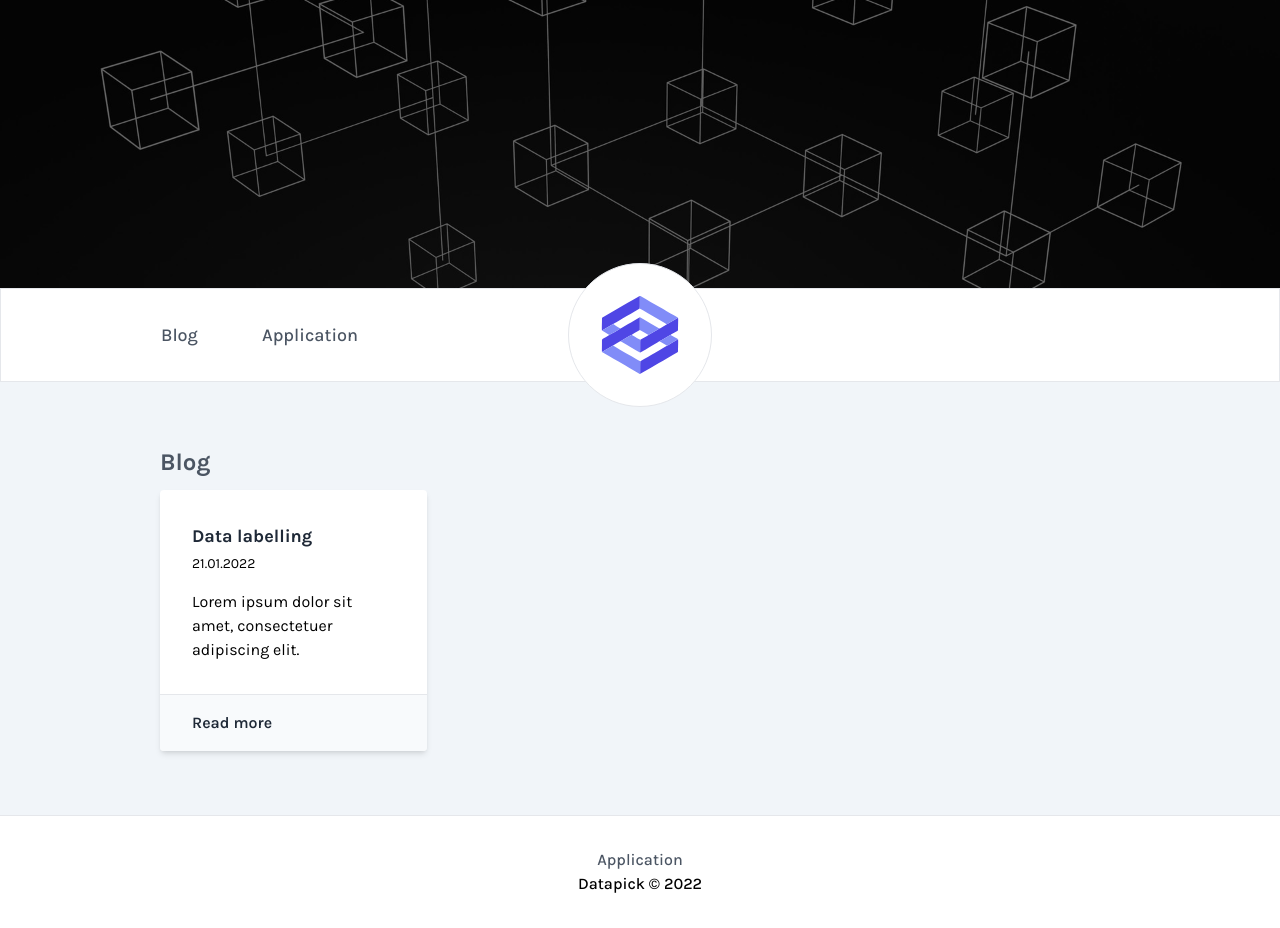
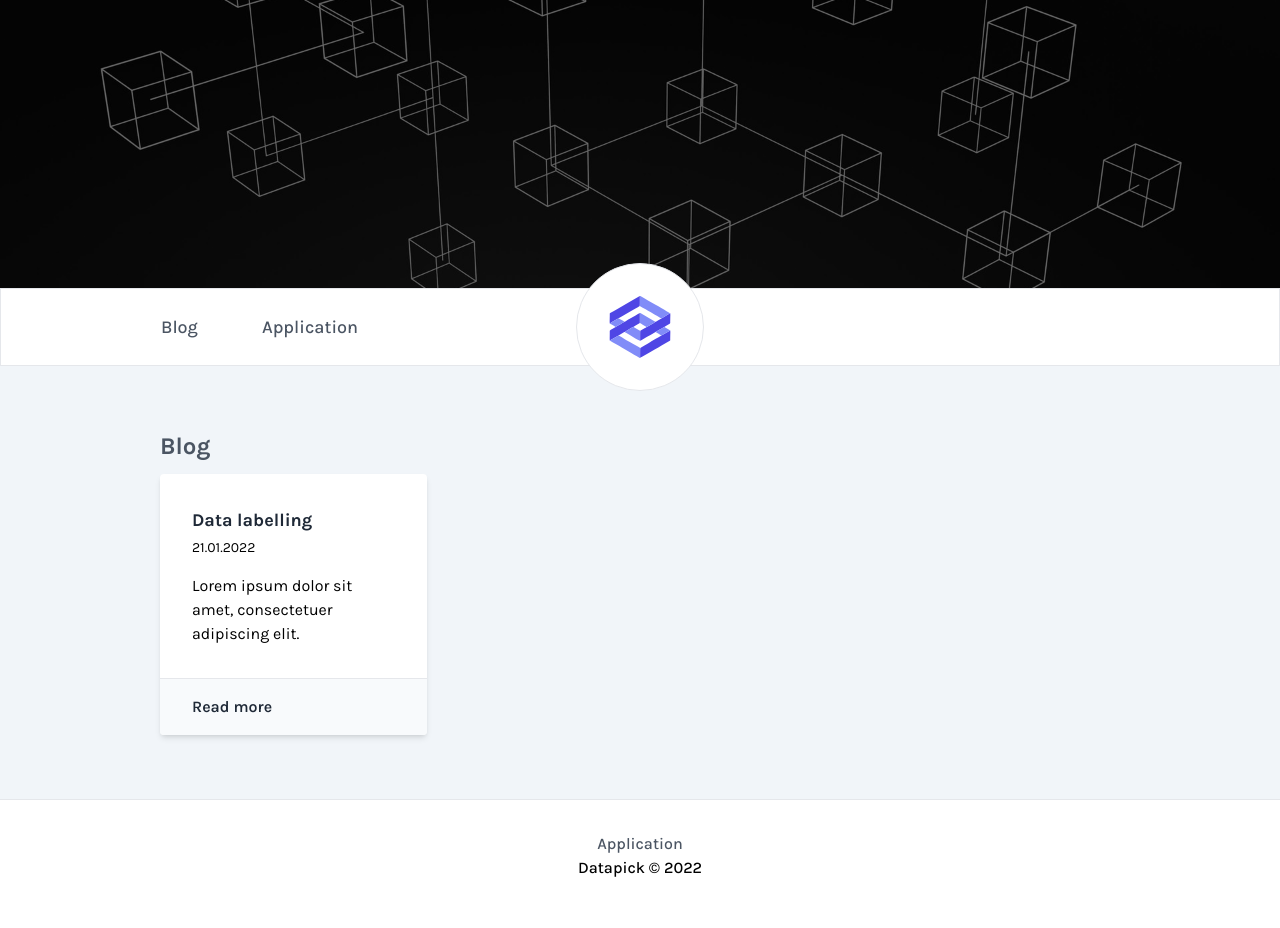
Before and after one commit to choutkamartin/datapick-blog, a Next.js app: page / in a window 1280 px wide. Built offline with nearby package versions, Linux system fonts and the light colour scheme.

Commit message:
Change padding for the header

```diff
--- a/components/layout/Header.jsx
+++ b/components/layout/Header.jsx
@@ -14,12 +14,12 @@ export default function Header() {
         />
       </div>
       <div className="flex items-center border">
-        <div className="absolute z-20 left-2/4 -translate-x-2/4 bg-white rounded-full w-24 h-24 lg:w-36 lg:h-36 p-6 lg:p-8 border">
+        <div className="absolute z-20 left-2/4 -translate-x-2/4 bg-white rounded-full w-24 h-24 lg:w-32 lg:h-32 p-4 lg:p-8 border">
           <div className="relative w-full h-full">
             <Image src="/logo.svg" layout="fill" alt="Datapick logo" />
           </div>
         </div>
-        <div className="flex items-center gap-x-8 px-4 py-6 lg:py-8 md:px-8 lg:px-20 xl:px-40 2xl:px-80 ">
+        <div className="flex items-center gap-x-8 px-4 py-4 lg:py-6 md:px-8 lg:px-20 xl:px-40 2xl:px-80 ">
           <nav className="flex justify-between lg:justify-start gap-x-16 items-center w-full">
             <Link href="/">
               <a className="font-medium text-lg text-gray-600 hover:text-black">
```
